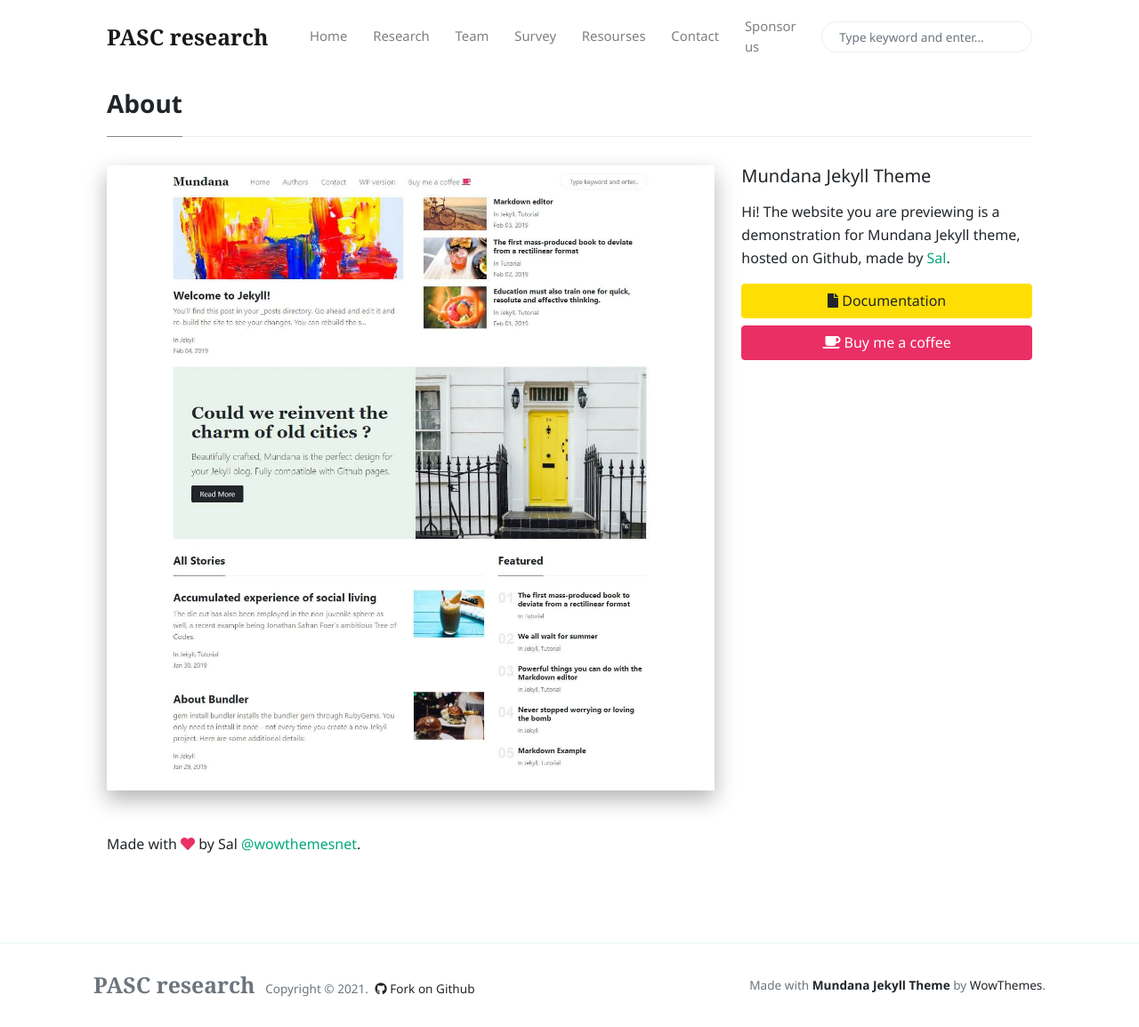
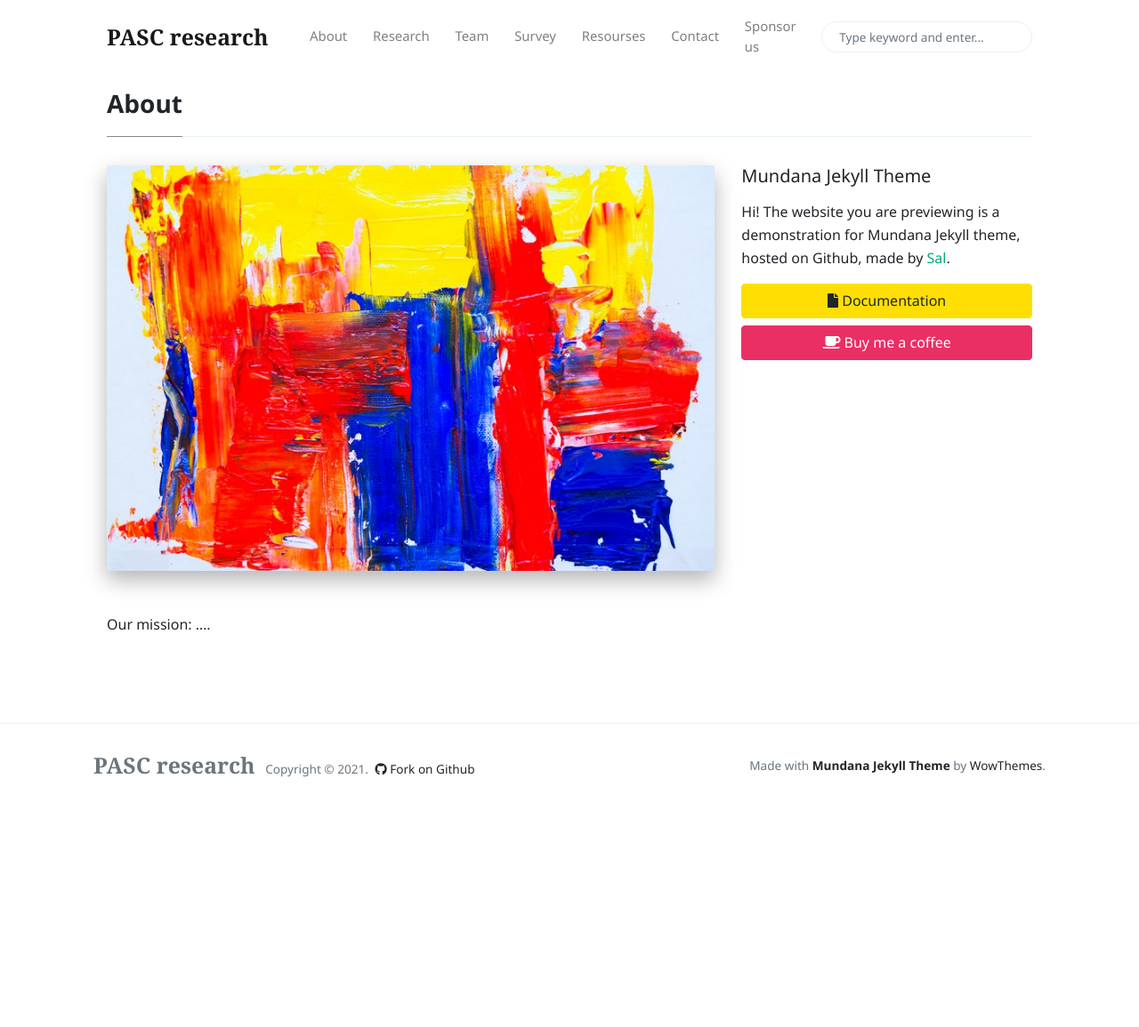
Before and after one commit to pasc-research/pasc-research.github.io, a Jekyll site: the page built from _pages/about.md, in a window 1280 px wide and 1155 px high. Shown: the whole window at 89% size. Built offline with Jekyll 4.4.1, drawn with Linux system fonts in a browser that asks for light colours; nearby versions of some CDN libraries; comment, search, counter and statistics services are not loaded.

```diff
--- a/_includes/menu-header.html
+++ b/_includes/menu-header.html
@@ -1,7 +1,7 @@
 <!--  Replace menu links here -->
 
 <li class="nav-item">
-<a class="nav-link" href="{{site.baseurl}}/index.html">Home</a>
+<a class="nav-link" href="{{site.baseurl}}/about.html">About</a>
 </li>
 <li class="nav-item">
 <a class="nav-link" href="{{site.baseurl}}/categories.html">Research</a>
--- a/_pages/about.md
+++ b/_pages/about.md
@@ -2,7 +2,7 @@
 title: "About"
 layout: page-sidebar
 permalink: "/about.html"
-image: "/assets/images/screenshot.jpg"
+image: "/assets/images/demo1.jpg"
 comments: true
 ---
-Made with <i class="fa fa-heart text-danger"></i> by Sal [@wowthemesnet](https://www.wowthemes.net/category/free-themes-templates/).
+Our mission: ....
```
